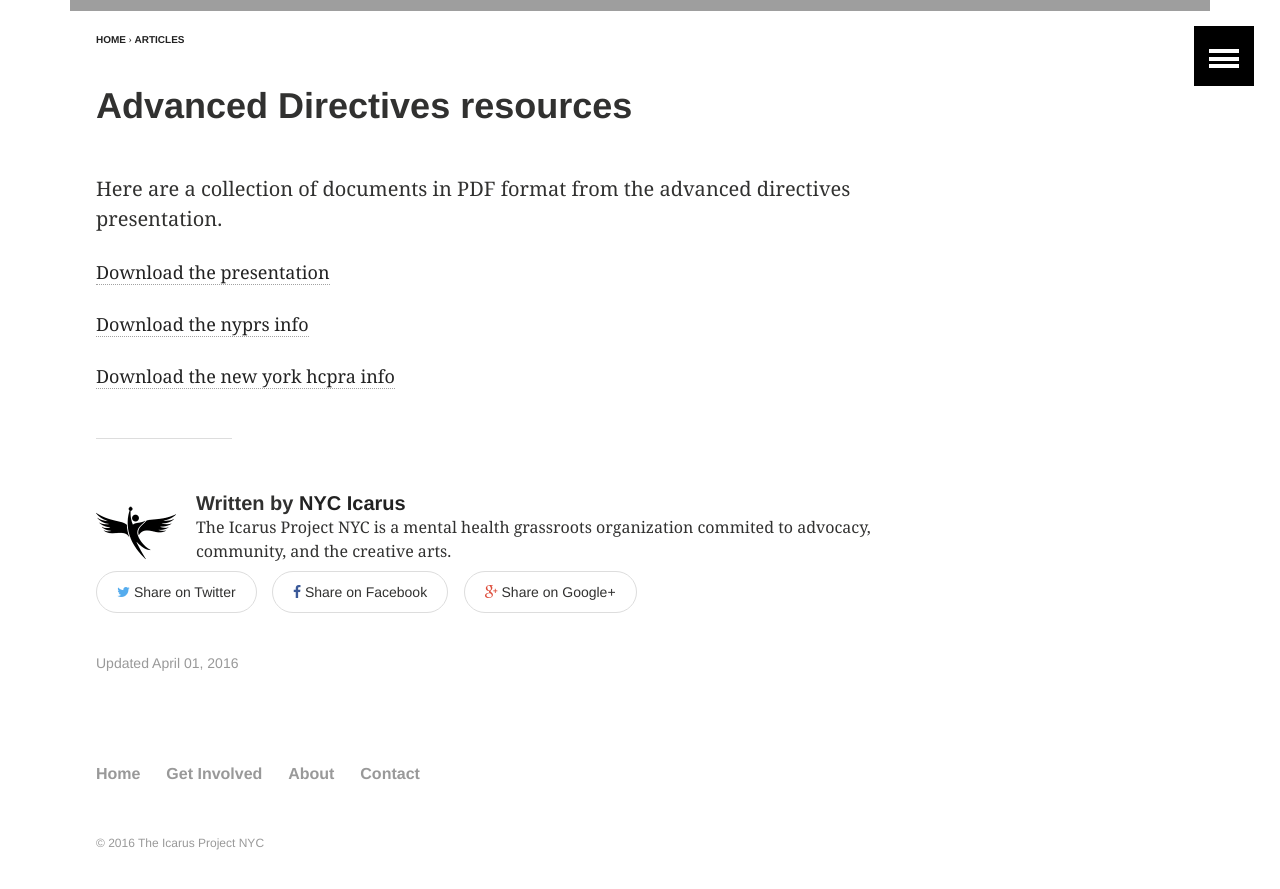
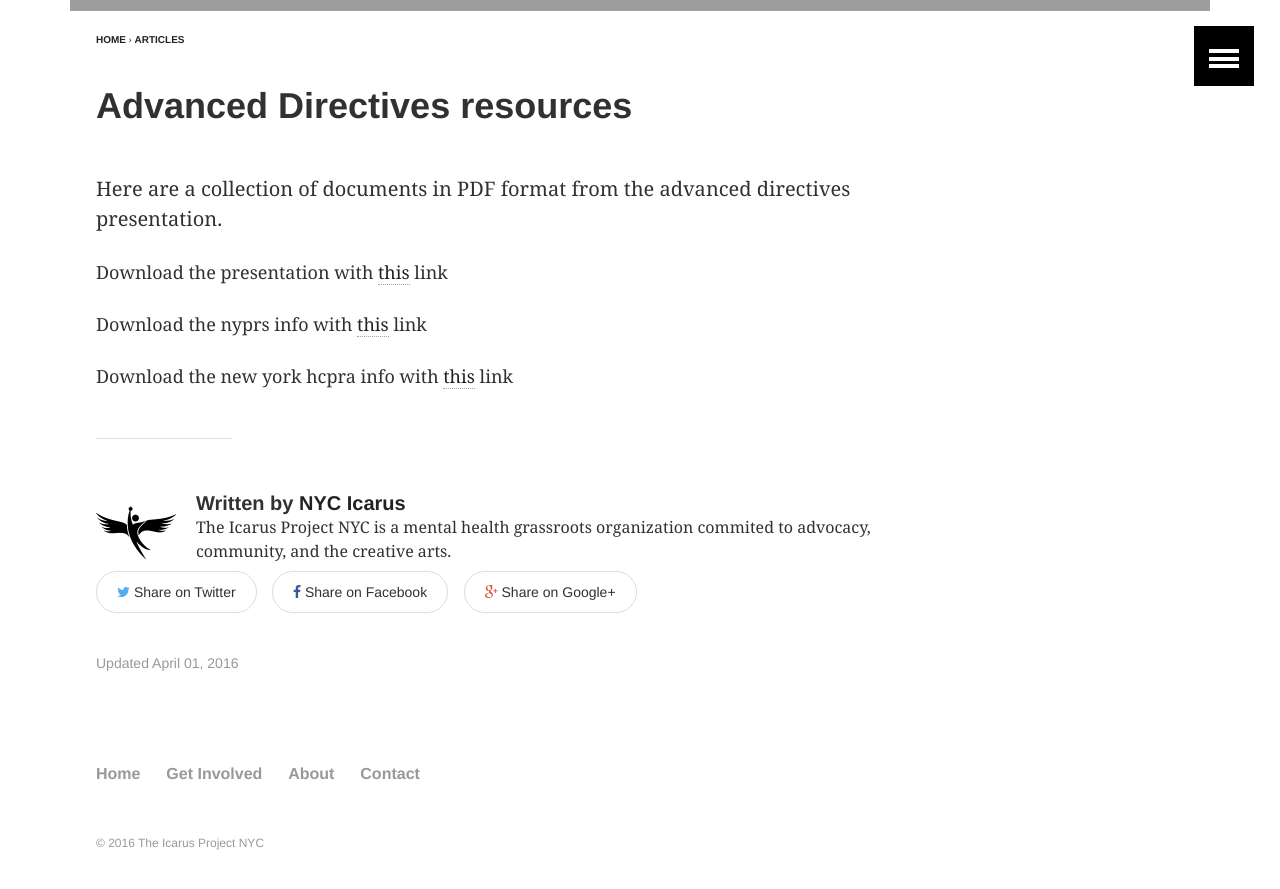
Before and after one commit to nycicarus/nycicarus.github.io, a Jekyll site: the page built from _posts/resources/2016-04-08-advanced-directives.md, in a window 1280 px wide and 900 px high, scrolled down 956 px. Shown: the top 889 px of the window. Built offline with Jekyll 4.4.1, drawn with Linux system fonts in a browser that asks for light colours.

Commit message:
new wording

```diff
--- a/_posts/resources/2016-04-08-advanced-directives.md
+++ b/_posts/resources/2016-04-08-advanced-directives.md
@@ -17,8 +17,8 @@ date: 2016-04-01
 
 Here are a collection of documents in PDF format from the advanced directives presentation.
 
-[Download the presentation](/images/2016-04-08-icarus-nyc-advanced-directives-handout.pdf)
+Download the presentation with [this](/images/2016-04-08-icarus-nyc-advanced-directives-handout.pdf) link
 
-[Download the nyprs info](/images/2016-04-08-icarus-nyc-nyprs-info.pdf)
+Download the nyprs info with [this](/images/2016-04-08-icarus-nyc-nyprs-info.pdf) link
 
-[Download the new york hcpra info](/images/2016-04-08-icarus-nyc-new-york-hcpra.pdf)
+Download the new york hcpra info with [this](/images/2016-04-08-icarus-nyc-new-york-hcpra.pdf) link
```
